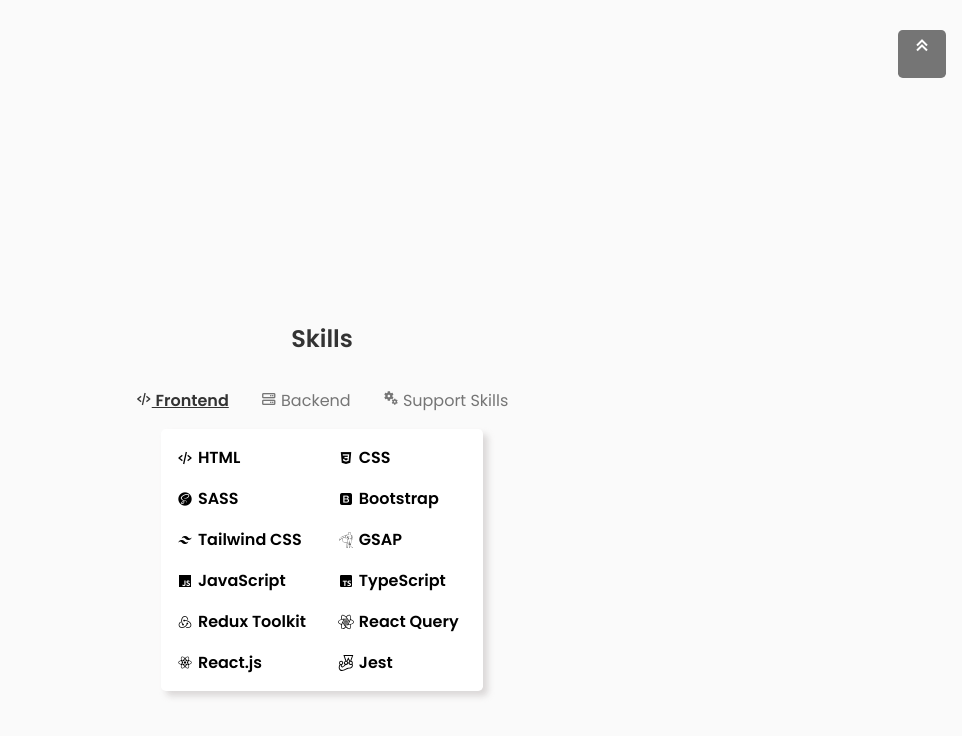
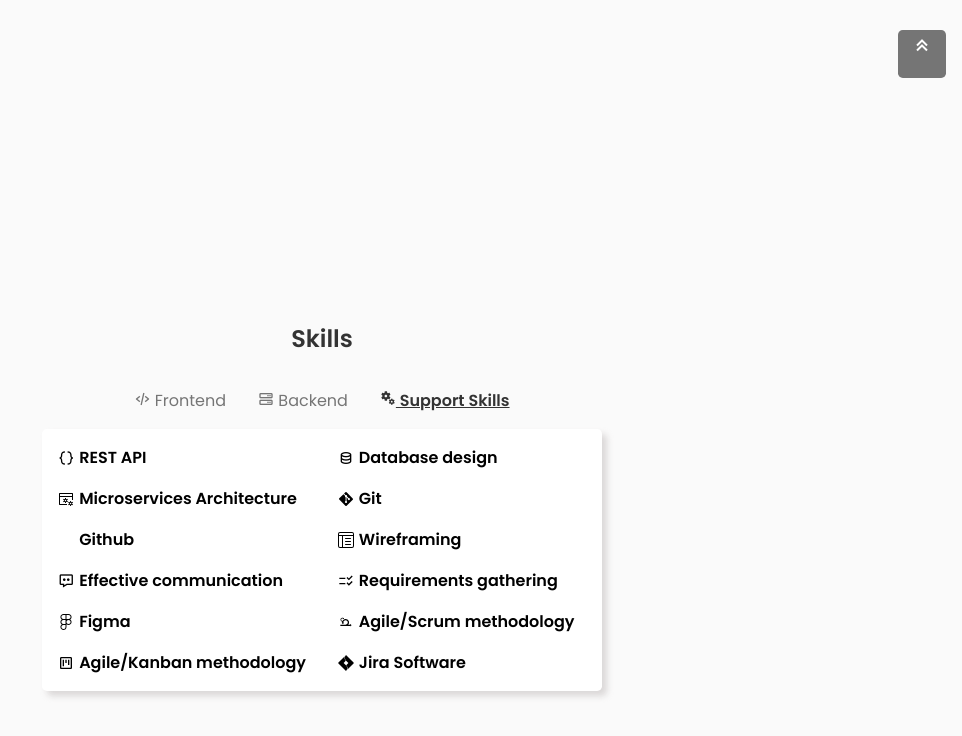
Before and after one commit to Ekpenga9000/portfolio-website, a React (Vite) app: page / in a window 1280 px wide. Both pictures are taken after a click on the item "Support Skills". Shown: the part 1574-2310 px from the top of the page, without its empty margins (318-1280 px from the left). Built offline with nearby package versions, Linux system fonts and the light colour scheme; some icons are missing.

Commit message:
Add toggle feature to website

```diff
--- a/src/components/skills/Skills.jsx
+++ b/src/components/skills/Skills.jsx
@@ -8,8 +8,14 @@
   SiMysql,
   SiNextdotjs,
   SiNginx,
+  SiJirasoftware,
 } from "react-icons/si";
-import { MdMiscellaneousServices, MdChecklistRtl } from "react-icons/md";
+import { DiScrum } from "react-icons/di";
+import {
+  MdMiscellaneousServices,
+  MdChecklistRtl,
+  MdOutlineViewKanban,
+} from "react-icons/md";
 import { VscServerProcess } from "react-icons/vsc";
 import { TbBrandOauth } from "react-icons/tb";
 import { FaGitAlt, FaFigma } from "react-icons/fa";
@@ -21,19 +27,46 @@
   const [isBackend, setIsBackend] = useState(false);
   const [isSupport, setIsSupport] = useState(false);
 
+  const toggleSkills = (param) => {
+    if (param === "1") {
+      setIsFrontend(true);
+      setIsBackend(false);
+      setIsSupport(false);
+    }
+    if (param === "2") {
+      setIsBackend(true);
+      setIsSupport(false);
+      setIsFrontend(false);
+    }
+    if (param === "3") {
+      setIsSupport(true);
+      setIsBackend(false);
+      setIsFrontend(false);
+    }
+  };
+
   return (
     <section className="skills" id="skills">
       <div className="skills__container container">
         <h2 className="skills__title">Skills</h2>
         <div>
           <ul>
-            <li className="skills__stack--active">
+            <li
+              className={`skills__stack${isFrontend ? "--active" : ""}`}
+              onClick={() => toggleSkills("1")}
+            >
               <i className="bx bx-code-alt"></i> Frontend
             </li>
-            <li className="skills__stack">
+            <li
+              className={`skills__stack${isBackend ? "--active" : ""}`}
+              onClick={() => toggleSkills("2")}
+            >
               <i className="bx bx-server"></i> Backend
             </li>
-            <li className="skills__stack">
+            <li
+              className={`skills__stack${isSupport ? "--active" : ""}`}
+              onClick={() => toggleSkills("3")}
+            >
               <MdMiscellaneousServices /> Support Skills
             </li>
           </ul>
@@ -159,6 +192,18 @@
                 <FaFigma />
                 Figma
               </li>
+              <li className="skills__item">
+                <DiScrum />
+                Agile/Scrum methodology
+              </li>
+              <li className="skills__item">
+                <MdOutlineViewKanban />
+                Agile/Kanban methodology
+              </li>
+              <li className="skills__item">
+                <SiJirasoftware />
+                Jira Software
+              </li>
             </ul>
           )}
         </div>
```
